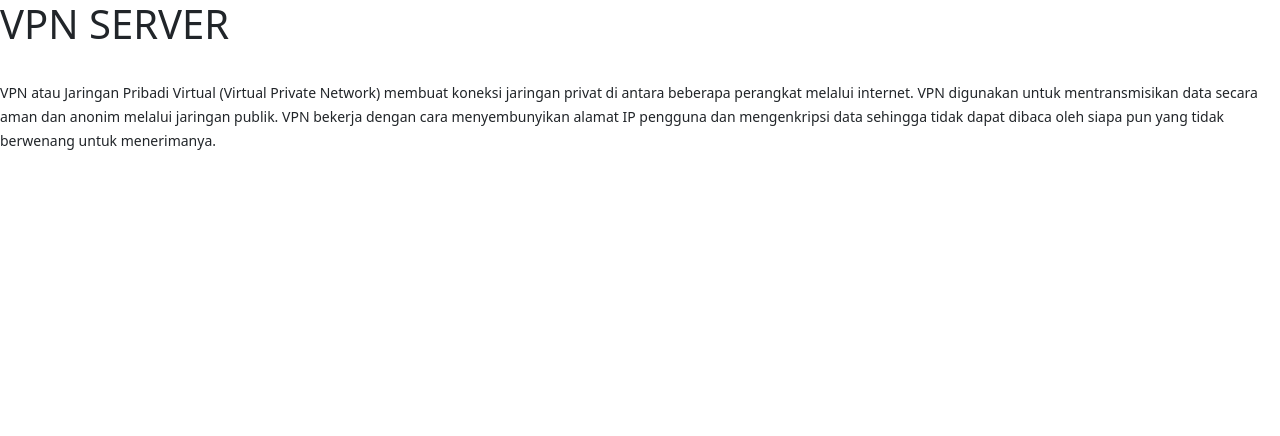
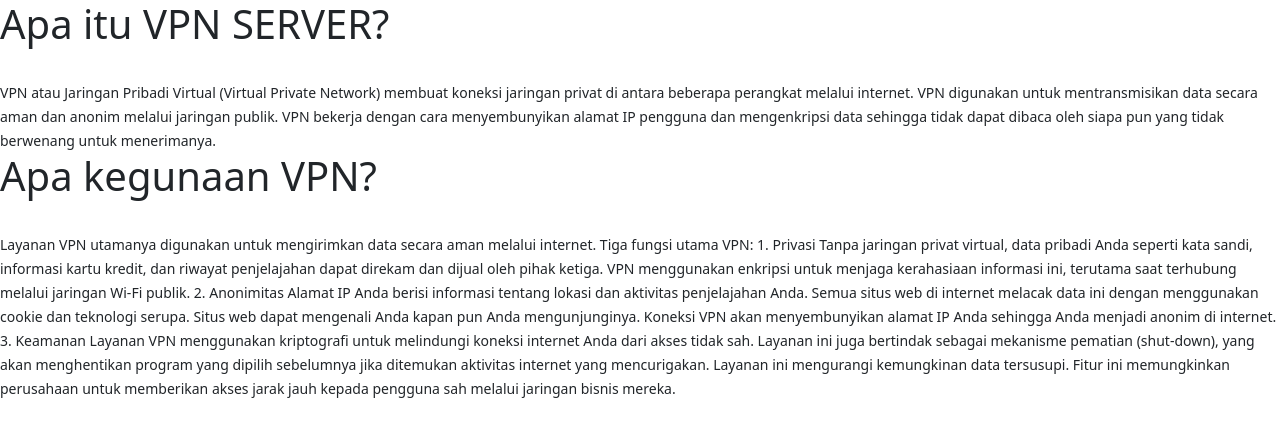
Before and after one commit to AceFreezer/Tugas-Arthur-2, a plain HTML site: page vpnserver/index.html in a window 1280 px wide. Drawn offline with nearby package versions, Linux system fonts and the light colour scheme.

Commit message:
Update index.html

```diff
--- a/vpnserver/index.html
+++ b/vpnserver/index.html
@@ -11,10 +11,22 @@
     <title>VPN SERVER</title>
   </head>
   <body>
-    <h1>VPN SERVER</h1>
-
+    <h1>Apa itu VPN SERVER?</h1>
 <br>
     <small>VPN atau Jaringan Pribadi Virtual (Virtual Private Network) membuat koneksi jaringan privat di antara beberapa perangkat melalui internet. VPN digunakan untuk mentransmisikan data secara aman dan anonim melalui jaringan publik. VPN bekerja dengan cara menyembunyikan alamat IP pengguna dan mengenkripsi data sehingga tidak dapat dibaca oleh siapa pun yang tidak berwenang untuk menerimanya.</small>
+<br>
+    <h1>Apa kegunaan VPN?</h1>
+<br>
+    <small>Layanan VPN utamanya digunakan untuk mengirimkan data secara aman melalui internet. Tiga fungsi utama VPN:
+
+1. Privasi
+Tanpa jaringan privat virtual, data pribadi Anda seperti kata sandi, informasi kartu kredit, dan riwayat penjelajahan dapat direkam dan dijual oleh pihak ketiga. VPN menggunakan enkripsi untuk menjaga kerahasiaan informasi ini, terutama saat terhubung melalui jaringan Wi-Fi publik.
+
+2. Anonimitas
+Alamat IP Anda berisi informasi tentang lokasi dan aktivitas penjelajahan Anda. Semua situs web di internet melacak data ini dengan menggunakan cookie dan teknologi serupa. Situs web dapat mengenali Anda kapan pun Anda mengunjunginya. Koneksi VPN akan menyembunyikan alamat IP Anda sehingga Anda menjadi anonim di internet.
+
+3. Keamanan
+Layanan VPN menggunakan kriptografi untuk melindungi koneksi internet Anda dari akses tidak sah. Layanan ini juga bertindak sebagai mekanisme pematian (shut-down), yang akan menghentikan program yang dipilih sebelumnya jika ditemukan aktivitas internet yang mencurigakan. Layanan ini mengurangi kemungkinan data tersusupi. Fitur ini memungkinkan perusahaan untuk memberikan akses jarak jauh kepada pengguna sah melalui jaringan bisnis mereka.</small>
 
     <!-- Optional JavaScript; choose one of the two! -->
 
```
